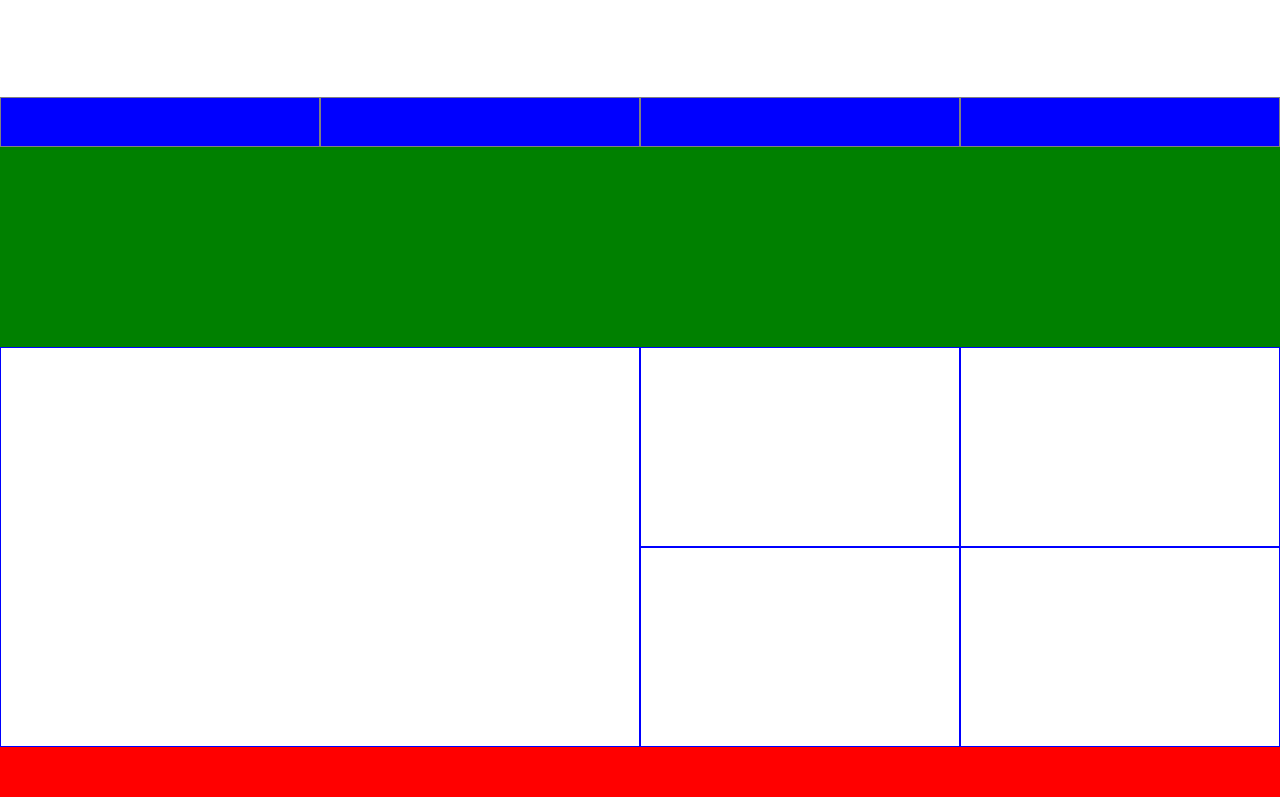
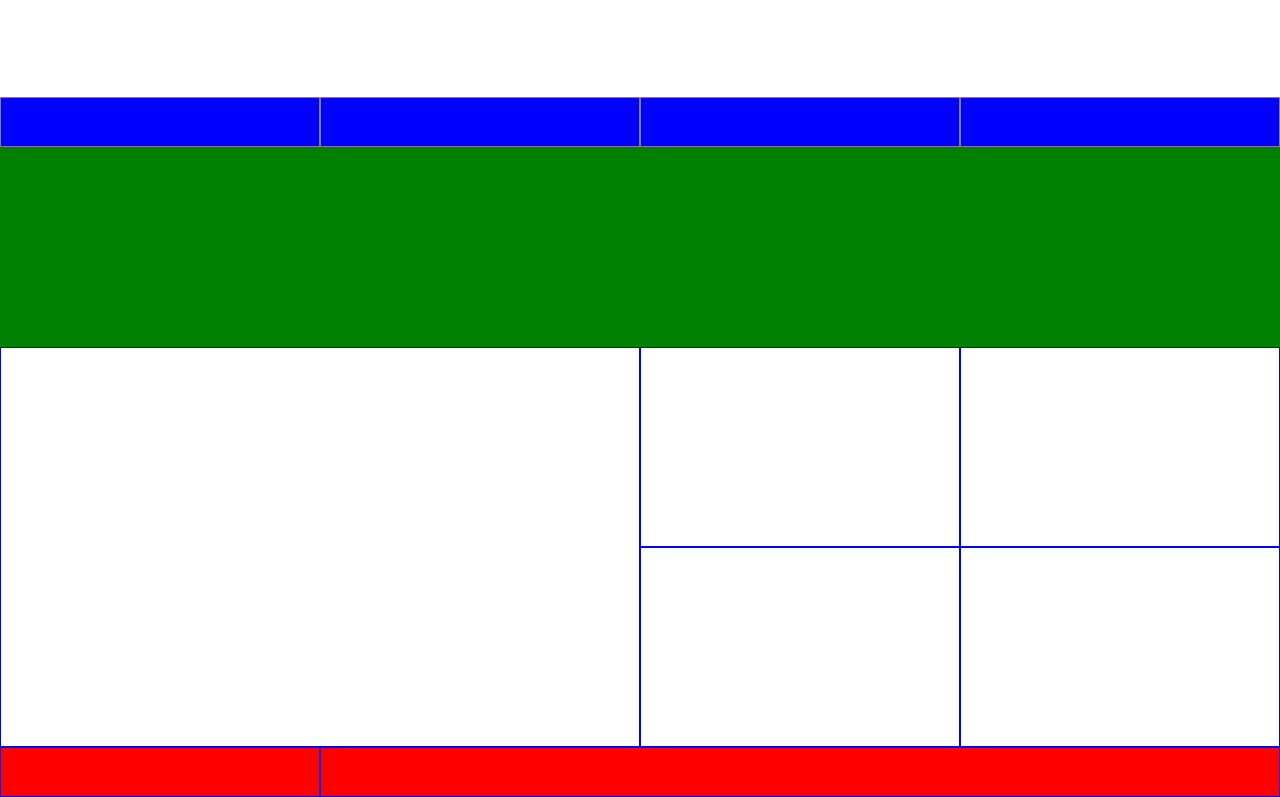
Before and after one commit to mauro-20/html-css-12bool, a plain HTML site: page index.html in a window 1280 px wide. Shown: the part 1446-2243 px from the top of the page. Drawn offline with Linux system fonts and the light colour scheme.

Commit message:
fix footer border

```diff
--- a/css/style.css
+++ b/css/style.css
@@ -73,6 +73,6 @@ footer{
   background-color: red;
 }
 
-footer div{
+footer.row > div{
   border: 1px solid blue;
 }
```
